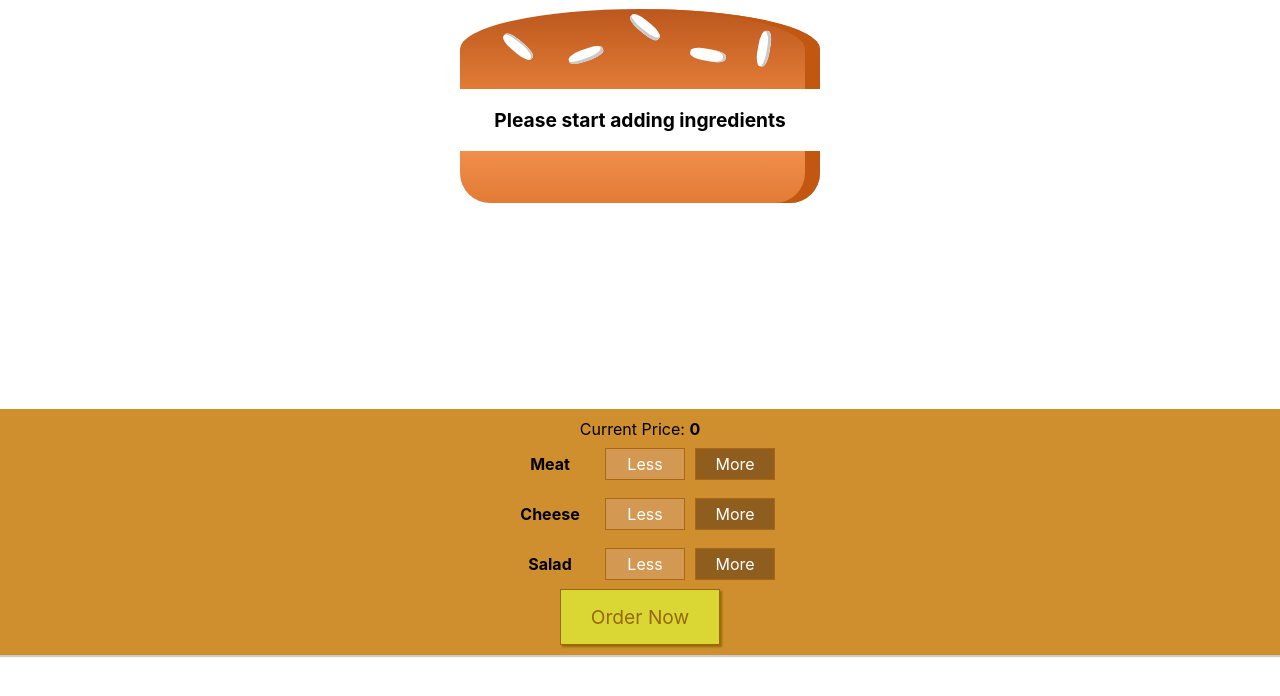
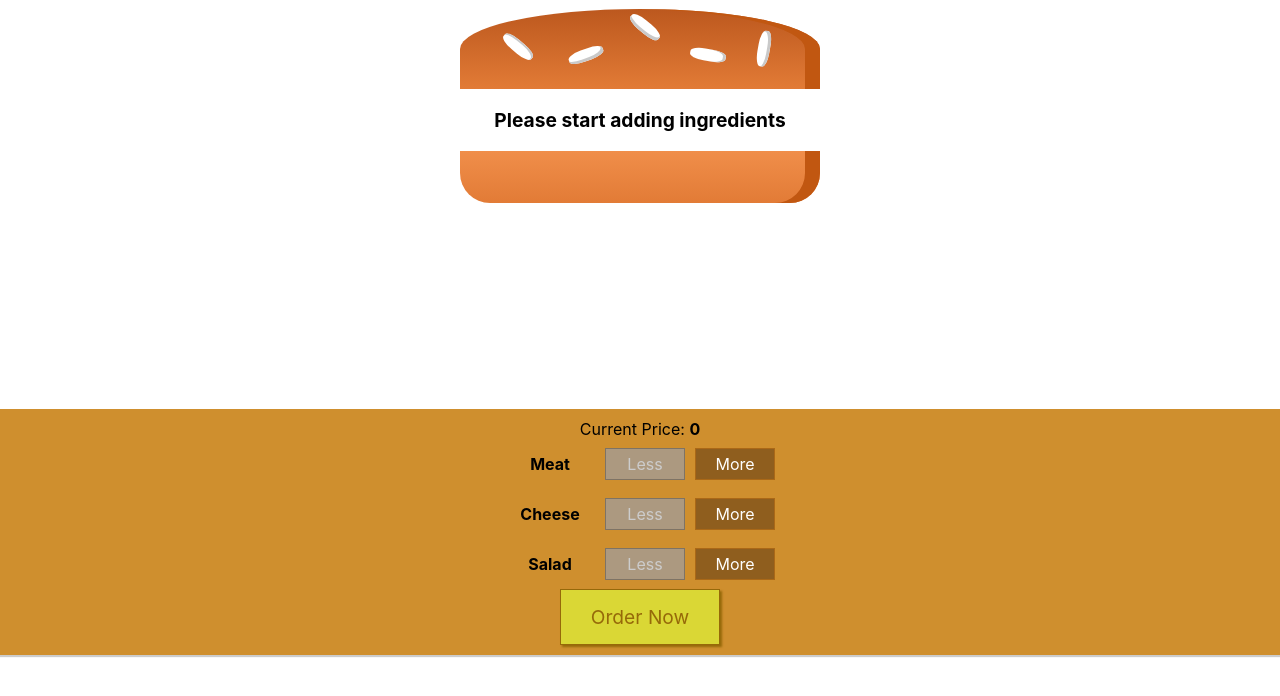
Before and after one commit to hiratahir29/Burger_App, a React (Create React App) app: page / in a window 1280 px wide. Shown: the top 696 px of the page. Built offline with nearby package versions, Linux system fonts and the light colour scheme.

Commit message:
added disable feature to Less Button

```diff
--- a/src/components/Burger/BuildControls/BuildControl/BuildControl.js
+++ b/src/components/Burger/BuildControls/BuildControl/BuildControl.js
@@ -4,7 +4,7 @@ const BuildControl=props=>{
     return (
         <div className='BuildControl'>
             <div className='Label'>{props.label}</div>
-            <button className='Less'  onClick={props.removed}>Less</button>
+            <button className='Less' disabled={props.disable} onClick={props.removed}>Less</button>
             <button className='More' onClick={props.added}>More</button>
         </div>
     )
--- a/src/components/Burger/BuildControls/BuildControls.js
+++ b/src/components/Burger/BuildControls/BuildControls.js
@@ -10,11 +10,13 @@ const BuildControls=props=>{
     return(
         <div className="BuildControls">
             <div>Current Price: <strong>{props.price}</strong></div>
+            {console.log(props.dis)}
             {
                 controls.map(obj=>{
                     return <BuildControl label={obj.label}
                             added={()=>props.adding(obj.type)}
                             removed={()=>props.removing(obj.type)}
+                            disable={props.dis[obj.type]}  //get only specific ingredient's boolean value from the 'flag' obj passed as prop here in 'dis'
                            />
                 })
             }
--- a/src/containers/BurgerBuilder/BurgerBuilder.js
+++ b/src/containers/BurgerBuilder/BurgerBuilder.js
@@ -43,11 +43,26 @@ class BurgerBuilder extends Component{
         })
     }
 
+
     render(){
+               let flag={}   //helps to disable that particular ingredient's button whose quantity is 0
+        for(let obj of this.state.ingredients)
+        {
+            if(obj.no<=0)
+            {
+                flag[obj.name]=true
+            }
+            else
+            {
+                flag[obj.name]=false
+            }
+        }
+         //now flag object contains something like this {'meat': true, 'cheese': true, 'salad': true}. we will pass this object to 'BUildControls'
+
         return(
             <div>
                  <Burger ingredients={this.state.ingredients}/>
-                 <BuildControls price={this.state.totalPrice} adding={this.addIng} removing={this.remIng}/>
+                 <BuildControls price={this.state.totalPrice} adding={this.addIng} removing={this.remIng} dis={flag}/>
 
             </div>
 
```
